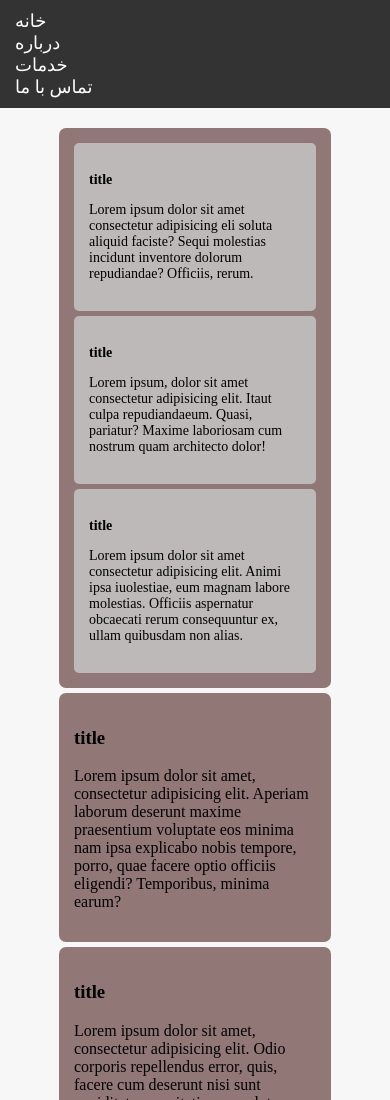
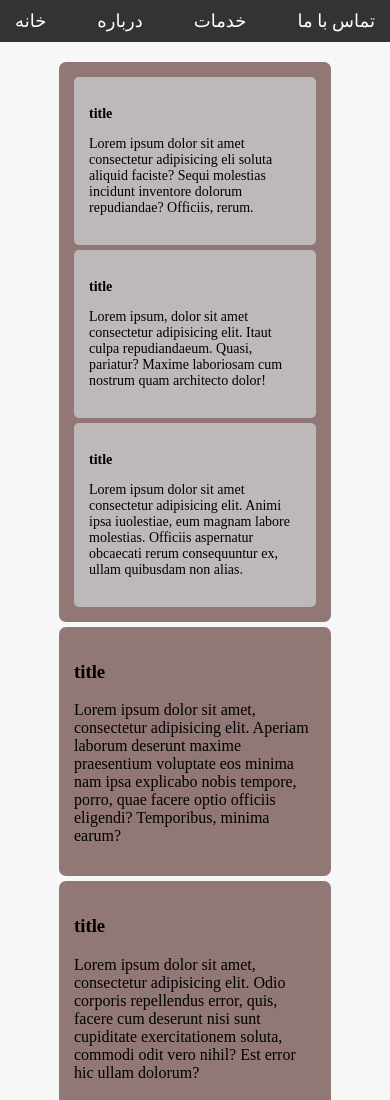
Before and after one commit to amirhskh1387/nav-bar-and-frame-work, a plain HTML site: page index.html in a window 390 px wide. Shown: the top 1100 px of the page. Drawn offline with Linux system fonts and the light colour scheme.

Commit message:
Add files via upload

```diff
--- a/style.css
+++ b/style.css
@@ -22,6 +22,7 @@ header {
     list-style-type: none;
     margin: 0;
     padding: 0;
+    flex-wrap: wrap; /* Add this line to allow items to wrap */
 }
 
 .navbar ul li {
@@ -85,7 +86,9 @@ main {
 
 @media (max-width: 768px) {
     .navbar ul {
-        flex-direction: column;
+        flex-direction: row; /* Keep it row-based even on smaller screens */
+        flex-wrap: nowrap; /* Prevent wrapping */
+        justify-content: space-between; /* Distribute items */
     }
 
     .container .row {
```
